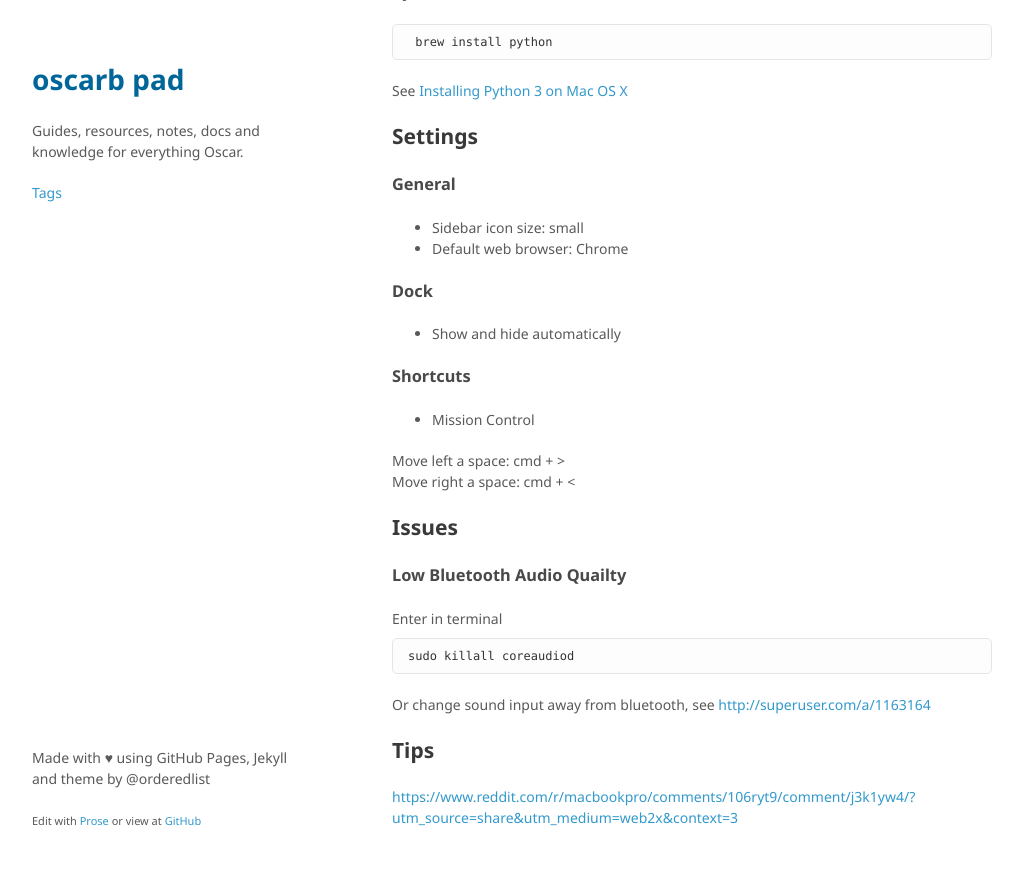
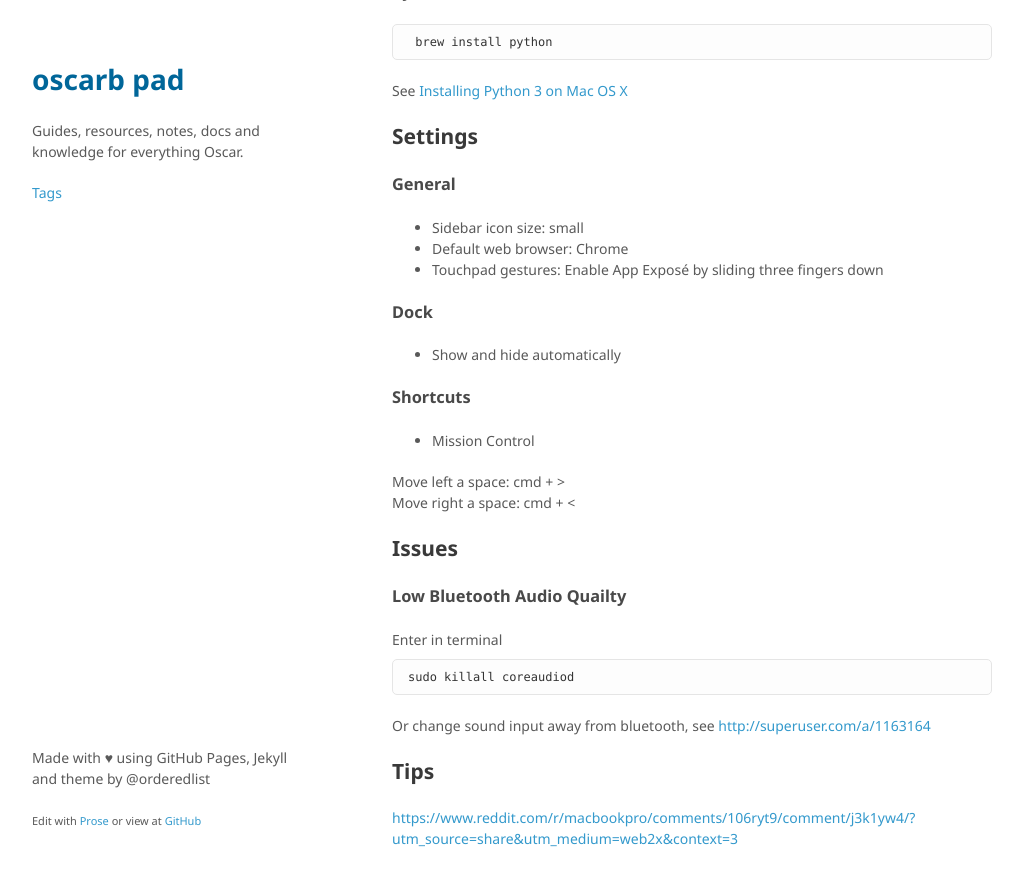
Before and after one commit to oscarb/pad, a Jekyll site: the page built from _docs/macos-essentials.md, in a window 1280 px wide and 900 px high, scrolled down 2350 px. Shown: the top 886 px of the window, without its empty margins (128-1151 px from the left). Built offline with Jekyll 4.4.1, drawn with Linux system fonts in a browser that asks for light colours; some web fonts are replaced.

Commit message:
Update macos-essentials.md

```diff
--- a/_docs/macos-essentials.md
+++ b/_docs/macos-essentials.md
@@ -133,6 +133,7 @@ See [Installing Python 3 on Mac OS X](https://docs.python-guide.org/starting/ins
 
 * Sidebar icon size: small
 * Default web browser: Chrome
+* Touchpad gestures: Enable App Exposé by sliding three fingers down
 
 ### Dock
 
```
